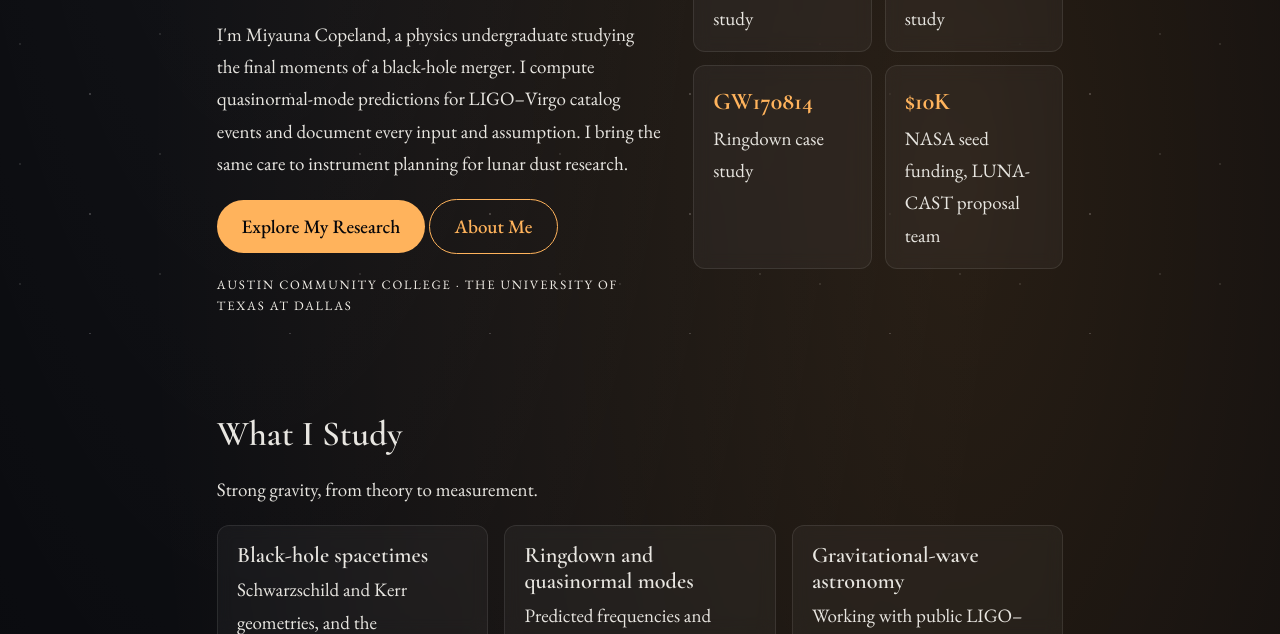
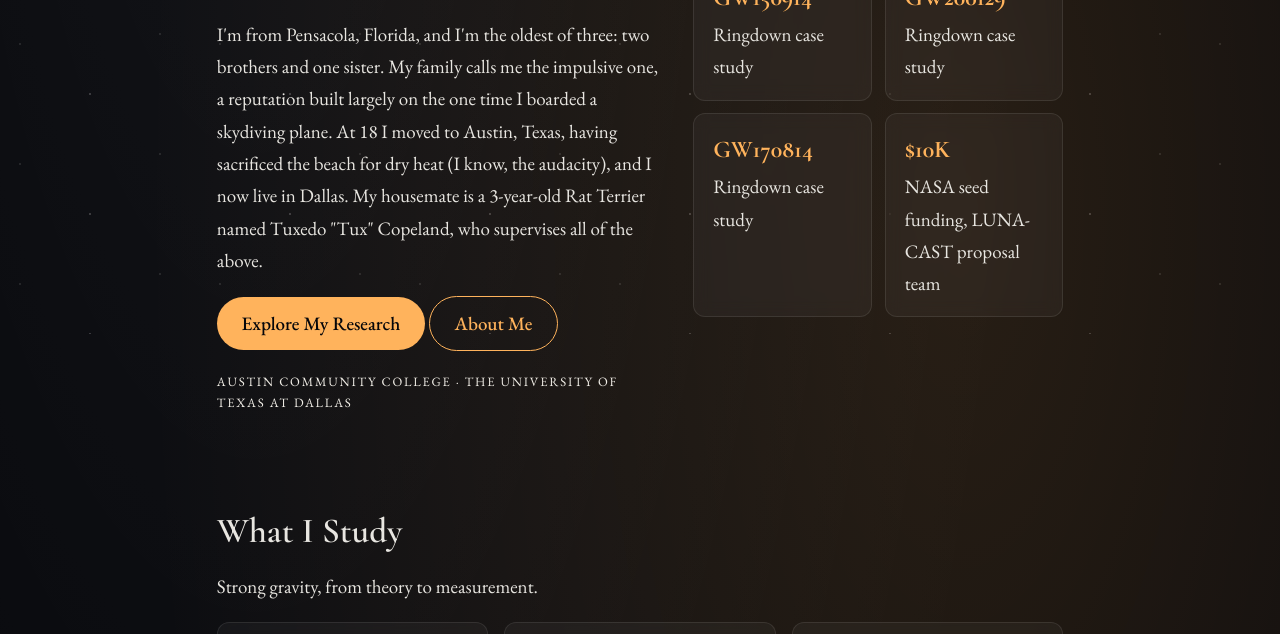
Before and after one commit to miyacopeland/Personal-Website, a plain HTML site: page v2/index.html in a window 1280 px wide. Shown: the part 466-1100 px from the top of the page. Drawn offline with nearby package versions, Linux system fonts and the light colour scheme.

Commit message:
Update index.html

```diff
--- a/v2/index.html
+++ b/v2/index.html
@@ -11,8 +11,7 @@
   <div>
    <p class="badge">Undergraduate Researcher</p>
    <h1>Listening to the<br><span class="rb1">ring</span>&nbsp;<span class="rb2">of spacetime.</span></h1>
-   <p>I'm Miyauna Copeland, a physics undergraduate studying the final moments of a black-hole merger. I compute quasinormal-mode predictions for LIGO–Virgo catalog events and document every input and assumption. I bring the same care to instrument planning for lunar dust research.</p>
-   <a class="btn" href="research.html">Explore My Research</a> <a class="btn ghost" href="about.html">About Me</a>
+<p>I'm from Pensacola, Florida, and I'm the oldest of three: two brothers and one sister. My family calls me the impulsive one, a reputation built largely on the one time I boarded a skydiving plane. At 18 I moved to Austin, Texas, having sacrificed the beach for dry heat (I know, the audacity), and I now live in Dallas. My housemate is a 3-year-old Rat Terrier named Tuxedo "Tux" Copeland, who supervises all of the above.</p>   <a class="btn" href="research.html">Explore My Research</a> <a class="btn ghost" href="about.html">About Me</a>
    <p class="label" style="margin-top:1.2rem">Austin Community College · The University of Texas at Dallas</p>
   </div>
   <div>
```
